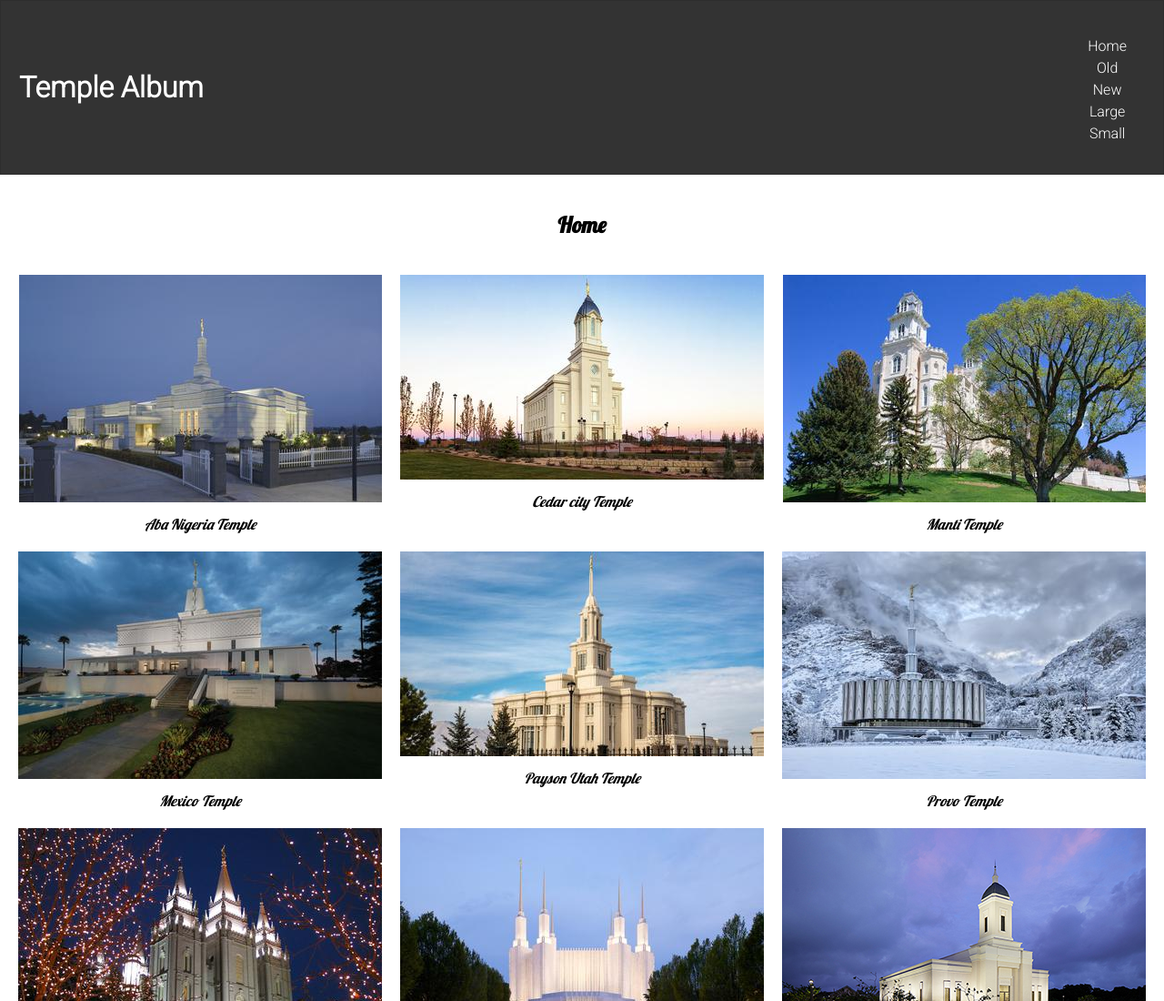
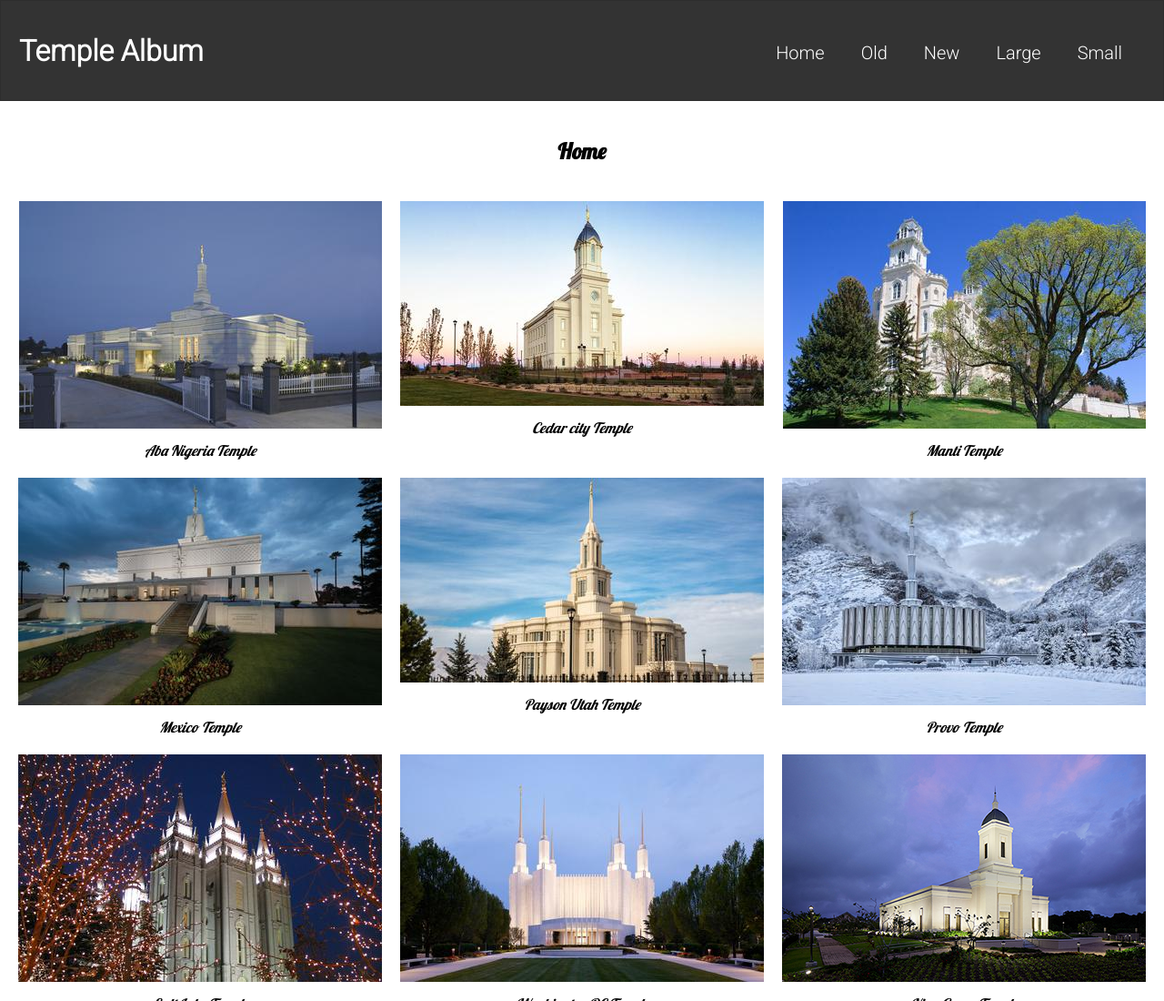
Before and after one commit to collinspg/wdd131, a plain HTML site: page temples.html in a window 1280 px wide. Shown: the top 1100 px of the page at 91% size. Drawn offline with Linux system fonts and the light colour scheme.

Commit message:
changed the nav link to row for the larger screen

```diff
--- a/styles/temples-large.css
+++ b/styles/temples-large.css
@@ -20,8 +20,11 @@
     /* Spread the navigation links to the right */
     .navigation ul {
       display: flex;
+      flex-direction: row;
       justify-content: flex-end;
       align-items: center;
+      font-size: 20px;
+      padding:5px;
     }
 
     /* Adjust the styles of the navigation links */
```
